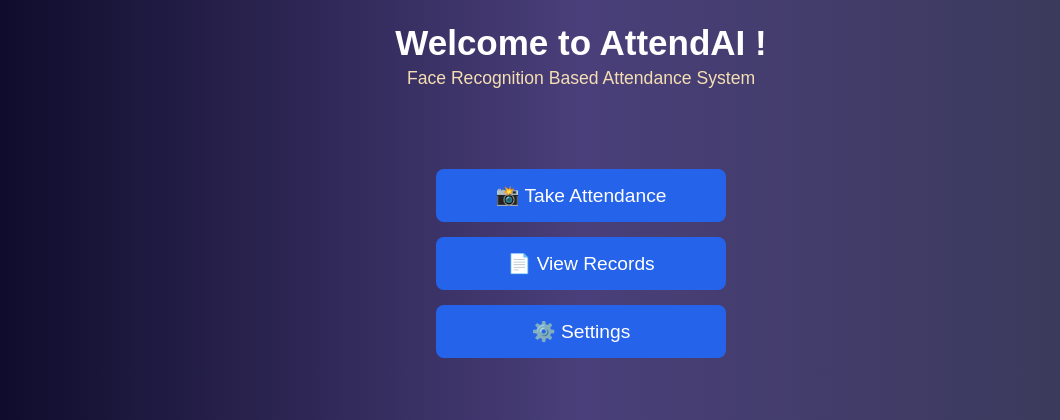
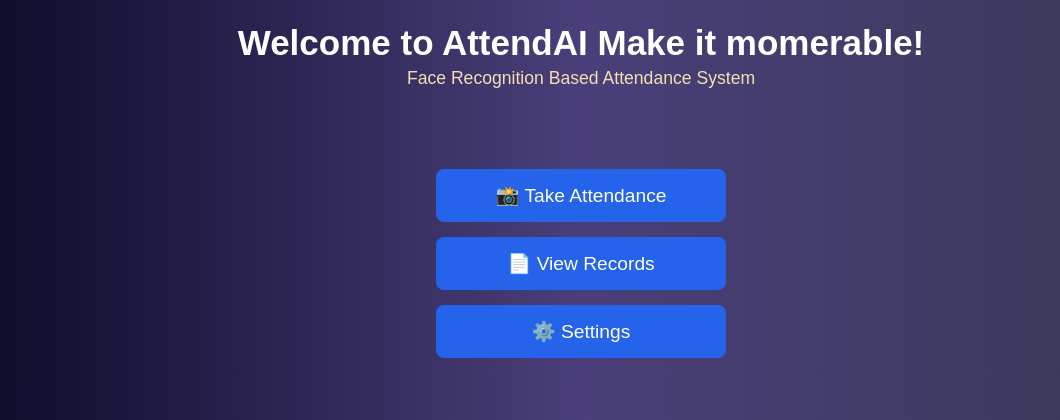
Before and after one commit to Ankita139-gaur/project1, a Flask app: page / in a window 1280 px wide. Shown: the top 420 px of the page, without its empty margins (59-1119 px from the left). Run offline with Flask 3, Linux system fonts and the light colour scheme.

Commit message:
added a new line in bady h1 tag

```diff
--- a/templates/home.html
+++ b/templates/home.html
@@ -7,7 +7,7 @@
     <link rel="stylesheet" href="{{ url_for('static', filename='style.css') }}">
 </head>
 <body>
-    <h1>Welcome to AttendAI !</h1>
+    <h1>Welcome to AttendAI Make it momerable!</h1>
     <p class="subtitle">Face Recognition Based Attendance System</p>
     <div class="menu">
         <a class="menu-btn" href="{{ url_for('attendance') }}">📸 Take Attendance</a>
```
